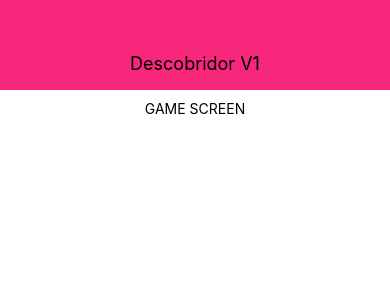
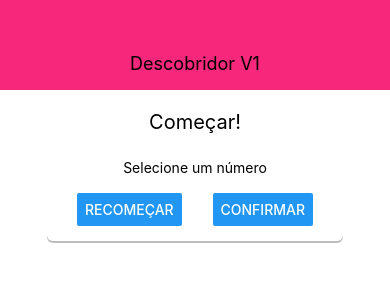
Before and after one commit to marcelohjw/descobridor, a React Native app: screen / in a window 390 px wide. Shown: the top 300 px of the page. Built offline with nearby package versions, Linux system fonts and the light colour scheme.

Commit message:
More style on the main screen

```diff
--- a/screens/StartGameScreen.js
+++ b/screens/StartGameScreen.js
@@ -1,10 +1,18 @@
 import React from 'react';
-import { View, Text, StyleSheet } from 'react-native';
+import { View, Text, StyleSheet, TextInput, Button } from 'react-native';
 
 const StartGameScreen = props => {
     return(
         <View style={styles.screen}>
-            <Text>GAME SCREEN</Text>
+            <Text style={styles.title}>Começar!</Text>
+            <View style={styles.inputContainer}>
+                <Text>Selecione um número</Text>
+                <TextInput />
+                <View style={styles.buttonsContainer}>
+                    <Button title="Recomeçar"/>
+                    <Button title="Confirmar"/>
+                </View>
+            </View>
         </View>
     );
 };
@@ -14,6 +22,30 @@ const styles = StyleSheet.create({
         flex: 1,
         padding: 10,
         alignItems: 'center'
+    },
+    title: {
+        fontSize: 20,
+        marginVertical: 10
+    },
+    inputContainer: {
+        width: 300,
+        maxWidth: '80%',
+        alignItems: 'center',
+        shadowColor: 'black',
+        shadowOffset: {
+            width: 0,
+            height: 2
+        },
+        shadowOpacity: 0.26,
+        backgroundColor: 'white',
+        padding: 15,
+        borderRadius: 6
+    },
+    buttonsContainer: {
+        flexDirection: 'row',
+        width: '100%',
+        justifyContent: 'space-between',
+        paddingHorizontal: 15
     }
 });
 
```
